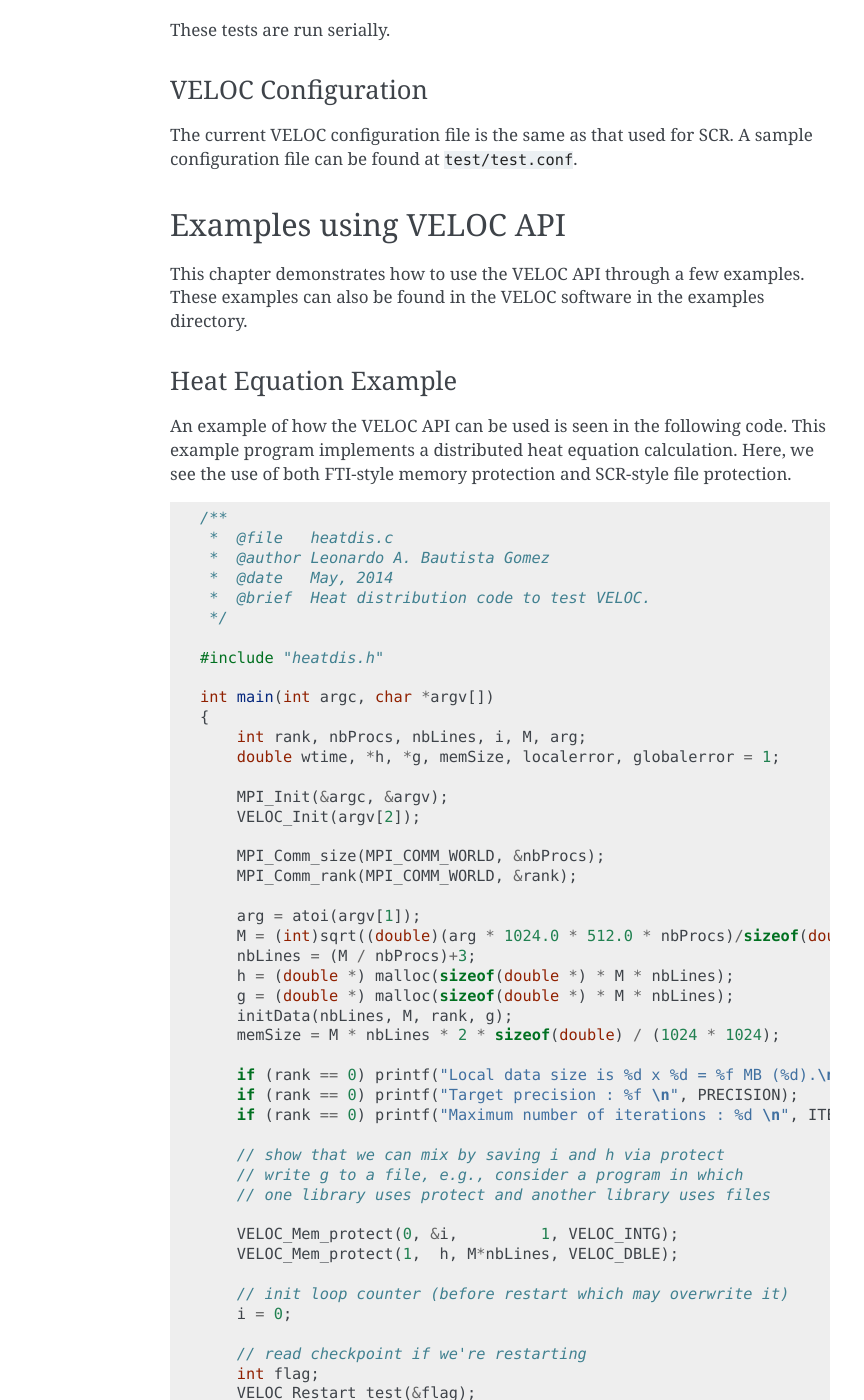
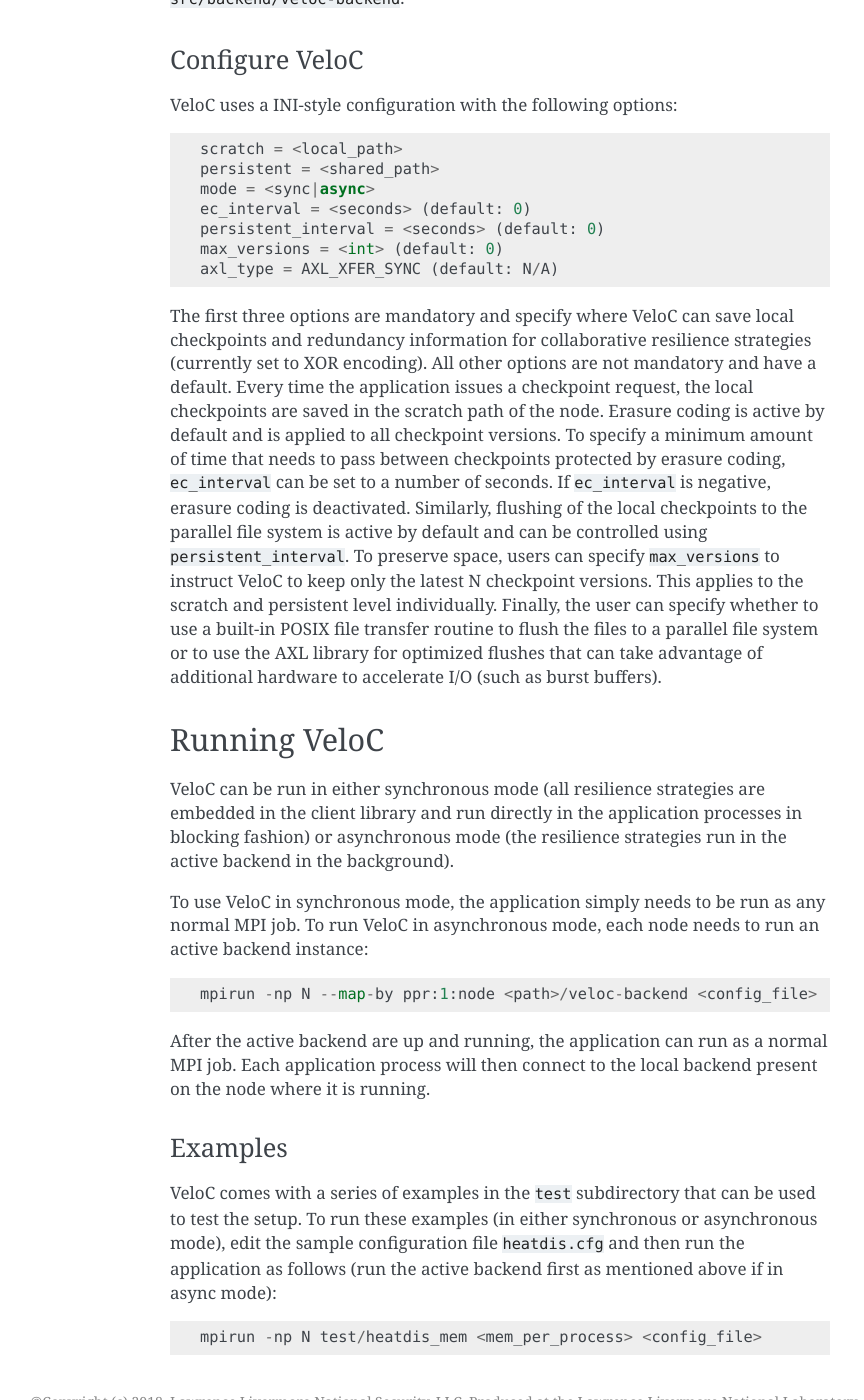
Before and after one commit to ECP-VeloC/VELOC, a Sphinx documentation site: the page built from docs/userguide.rst, in a window 1280 px wide and 1400 px high, scrolled down 1344 px. Shown: the whole window, without its empty margins (250-1114 px from the left). Built offline with Sphinx 7.4.7, drawn with Linux system fonts in a browser that asks for light colours; pages that are not in the unit, such as notebooks, are missing from menus; some of the changed text lies outside the part shown.

Commit message:
Update userguide.rst

```diff
--- a/docs/userguide.rst
+++ b/docs/userguide.rst
@@ -64,217 +64,111 @@
 Who should use this document?
 -----------------------------
 
-| This document is a draft version and is subject to changes.
-| This document is intended for users who wish to use the VELOC software
-  for checkpoint restart. The document discusses how to install,
-  configure and test the software with packaged examples.
+| This document is intended for users who need to run applications that make use of VeloC for checkpoint/restart.
 
 .. _ch:velocsetup:
 
-Setting up the VELOC software
------------------------------
+VeloC Setup
+-----------
 
-This chapter demonstrates how to setup the VELOC software. More
-specifically, it describes how to download, install and compile the
-VELOC code.
+Due to the large number of software and hardware configurations where VeloC
+can run, it must be built from source. Once built and installed, VeloC needs
+to be configured using a configuration file. These aspects are detailed below:
 
-Downloading the VELOC software
-~~~~~~~~~~~~~~~~~~~~~~~~~~~~~~
+Download VeloC
+~~~~~~~~~~~~~~
 
-The VELOC software is currently under development. It is available in a
-git repo at https://xgitlab.cels.anl.gov/ecp-veloc/ftiscr. To get access
-to code, please contact the developers of VELOC.
+The source code of VeloC is publicly available on ``github``. To download it,
+enter the following command:
 
-The software can be downloaded by using the following command. This will
-download the code directory in your current directory.
+::
 
-*git clone*\ https://xgitlab.cels.anl.gov/ecp-veloc/veloc
+   git clone git@github.com:ECP-VeloC/VELOC.git
 
-Installing the VELOC software
-~~~~~~~~~~~~~~~~~~~~~~~~~~~~~
+Install VeloC
+~~~~~~~~~~~~~
 
-Execute the ``./buildme`` script to build and install VELOC. This will
-create two directories ``build`` and ``install``.
+VeloC has an automated installation process based on Python, which depends on several standard libraries.
+These standard libraries may not be present on your system. If that is the case, you need to bootstrap the installation
+process first as follows:
 
-The current VELOC library is implemented on top of SCR. The ``buildme``
-script downloads and installs SCR and its dependency PDSH. It then
-builds the VELOC library and several example programs.
+::
 
-Executing the VELOC examples
-~~~~~~~~~~~~~~~~~~~~~~~~~~~~
+   $bootstrap.sh
 
-To run the examples, move to the ``install`` directory and run
-``make test``.
+Once the bootstrapping has finished, the ``auto-install.py`` script will build and install VeloC and all it dependencies.
+The script can be edited to modify certain compiler options if needed. Common compiler options needed for some machines
+(e.g. Cray) are included as comments. After editing the script, run it as follows:
 
-Currently, VELOC tests a simple heat distribution example. There are 3
-versions of the example, to test the 3 modes of operation of VELOC:
+::
 
--  Memory interface (similar to that of FTI),
--  File interface (similar to that of SCR),
--  Both the memory and file interface.
+   $auto-install.py <destination_path>
 
-Each version of the example creates 3 CMake tests:
+Note that it may be possible that your Python installation will not detect the libraries installed by the bootstrapping
+automatically. In this case, locate the installed libraries and tell Python about them as follows:
 
--  one to start the program,
--  one to test the restart the program,
--  and one to cleanup the files from the test.
+::
 
-These tests are run serially.
+    $setenv PYTHONPATH ~/.local/lib/python3.6/site-packages
 
-VELOC Configuration
-~~~~~~~~~~~~~~~~~~~
+If the installation process was successful, the VeloC client library (and its dependencies) are installed under
+``<destination_path>/lib``. The ``veloc.h`` header needed by the application developers to call the VeloC API is
+installed under ``<destination_path>/include``. The active backend needed to run VeloC in asynchronous mode can be found in
+the source code repository: ``src/backend/veloc-backend``.
 
-The current VELOC configuration file is the same as that used for SCR. A
-sample configuration file can be found at ``test/test.conf``.
+Configure VeloC
+~~~~~~~~~~~~~~~
 
-.. _ch:examples:
+VeloC uses a INI-style configuration with the following options:
 
-Examples using VELOC API
-------------------------
+::
 
-This chapter demonstrates how to use the VELOC API through a few
-examples. These examples can also be found in the VELOC software in the
-examples directory.
+   scratch = <local_path>
+   persistent = <shared_path>
+   mode = <sync|async>
+   ec_interval = <seconds> (default: 0)
+   persistent_interval = <seconds> (default: 0)
+   max_versions = <int> (default: 0)
+   axl_type = AXL_XFER_SYNC (default: N/A)
 
-Heat Equation Example
-~~~~~~~~~~~~~~~~~~~~~
+The first three options are mandatory and specify where VeloC can save local checkpoints and redundancy information
+for collaborative resilience strategies (currently set to XOR encoding). All other options are not
+mandatory and have a default. Every time the application issues a checkpoint request, the local checkpoints are saved
+in the scratch path of the node. Erasure coding is active by default and is applied to all checkpoint versions. To specify
+a minimum amount of time that needs to pass between checkpoints protected by erasure coding, ``ec_interval`` can be set to
+a number of seconds. If ``ec_interval`` is negative, erasure coding is deactivated. Similarly, flushing of the local
+checkpoints to the parallel file system is active by default and can be controlled using ``persistent_interval``. To
+preserve space, users can specify ``max_versions`` to instruct VeloC to keep only the latest N checkpoint versions. This
+applies to the scratch and persistent level individually. Finally, the user can specify whether to use a built-in POSIX
+file transfer routine to flush the files to a parallel file system or to use the AXL library for optimized flushes that can
+take advantage of additional hardware to accelerate I/O (such as burst buffers).
 
-An example of how the VELOC API can be used is seen in the following
-code. This example program implements a distributed heat equation
-calculation. Here, we see the use of both FTI-style memory protection
-and SCR-style file protection.
+.. _ch:velocrun:
 
-.. code:: c
+Running VeloC
+-------------
 
-   /**
-    *  @file   heatdis.c
-    *  @author Leonardo A. Bautista Gomez
-    *  @date   May, 2014
-    *  @brief  Heat distribution code to test VELOC.
-    */
+VeloC can be run in either synchronous mode (all resilience strategies are embedded in the client library and run directly
+in the application processes in blocking fashion) or asynchronous mode (the resilience strategies run in the active backend
+in the background).
 
-   #include "heatdis.h"
+To use VeloC in synchronous mode, the application simply needs to be run as any normal MPI job. To run VeloC in
+asynchronous mode, each node needs to run an active backend instance:
 
-   int main(int argc, char *argv[])
-   {
-       int rank, nbProcs, nbLines, i, M, arg;
-       double wtime, *h, *g, memSize, localerror, globalerror = 1;
+::
 
-       MPI_Init(&argc, &argv);
-       VELOC_Init(argv[2]);
+   mpirun -np N --map-by ppr:1:node <path>/veloc-backend <config_file>
 
-       MPI_Comm_size(MPI_COMM_WORLD, &nbProcs);
-       MPI_Comm_rank(MPI_COMM_WORLD, &rank);
+After the active backend are up and running, the application can run as a normal MPI job. Each application process will
+then connect to the local backend present on the node where it is running.
 
-       arg = atoi(argv[1]);
-       M = (int)sqrt((double)(arg * 1024.0 * 512.0 * nbProcs)/sizeof(double));
-       nbLines = (M / nbProcs)+3;
-       h = (double *) malloc(sizeof(double *) * M * nbLines);
-       g = (double *) malloc(sizeof(double *) * M * nbLines);
-       initData(nbLines, M, rank, g);
-       memSize = M * nbLines * 2 * sizeof(double) / (1024 * 1024);
+Examples
+~~~~~~~~
 
-       if (rank == 0) printf("Local data size is %d x %d = %f MB (%d).\n", M, nbLines, memSize, arg);
-       if (rank == 0) printf("Target precision : %f \n", PRECISION);
-       if (rank == 0) printf("Maximum number of iterations : %d \n", ITER_TIMES);
+VeloC comes with a series of examples in the ``test`` subdirectory that can be used to test the setup. To run these
+examples (in either synchronous or asynchronous mode), edit the sample configuration file ``heatdis.cfg`` and then run
+the application as follows (run the active backend first as mentioned above if in async mode):
 
-       // show that we can mix by saving i and h via protect
-       // write g to a file, e.g., consider a program in which
-       // one library uses protect and another library uses files
+::
 
-       VELOC_Mem_protect(0, &i,         1, VELOC_INTG);
-       VELOC_Mem_protect(1,  h, M*nbLines, VELOC_DBLE);
-
-       // init loop counter (before restart which may overwrite it)
-       i = 0;
-
-       // read checkpoint if we're restarting
-       int flag;
-       VELOC_Restart_test(&flag);
-       if (flag) {
-           char ckptname[VELOC_MAX_NAME];
-           VELOC_Restart_begin(ckptname);
-
-           // build file name for this rank for memory
-           char file[1024];
-           snprintf(file, sizeof(file), "mem.%d", rank);
-
-           // restore protected variables
-           VELOC_Restart_mem(file, VELOC_RECOVER_ALL, NULL, 0);
-
-           // build file name for this rank
-           snprintf(file, sizeof(file), "ckpt.%d", rank);
-
-           // get path to file from VELOC
-           char veloc_file[VELOC_MAX_NAME];
-           VELOC_Route_file(file, veloc_file);
-
-           // open file for writing
-           int valid = 1;
-           FILE* fd = fopen(veloc_file, "rb");
-           if (fd != NULL) {
-               if (fread( g, sizeof(double), M*nbLines, fd) != M*nbLines) { valid = 0; }
-               fclose(fd);
-           } else {
-               // failed to open file
-               valid = 0;
-           }
-
-           VELOC_Restart_end(valid);
-       }
-
-       wtime = MPI_Wtime();
-       while(i < ITER_TIMES)
-       {
-           // write checkpoint if needed
-           int flag;
-           VELOC_Checkpoint_test(&flag);
-           if (flag) {
-               // define a name for this checkpoint
-               char ckptname[VELOC_MAX_NAME];
-               snprintf(ckptname, sizeof(ckptname), "time.%d", i);
-
-               VELOC_Checkpoint_begin(ckptname);
-
-               // build file name for this rank for memory
-               char file[1024];
-               snprintf(file, sizeof(file), "time.%d/mem.%d", i, rank);
-
-               // save protected variables
-               VELOC_Checkpoint_mem(file);
-
-               // build file name for this rank
-               snprintf(file, sizeof(file), "time.%d/ckpt.%d", i, rank);
-
-               // get path to file from VELOC
-               char veloc_file[VELOC_MAX_NAME];
-               VELOC_Route_file(file, veloc_file);
-
-               // open file for writing
-               int valid = 1;
-               FILE* fd = fopen(veloc_file, "wb");
-               if (fd != NULL) {
-                   if (fwrite( g, sizeof(double), M*nbLines, fd) != M*nbLines) { valid = 0; }
-                   fclose(fd);
-               } else {
-                   // failed to open file
-                   valid = 0;
-               }
-
-               VELOC_Checkpoint_end(valid);
-           }
-
-           localerror = doWork(nbProcs, rank, M, nbLines, g, h);
-           if (((i%ITER_OUT) == 0) && (rank == 0)) printf("Step : %d, error = %f\n", i, globalerror);
-           if ((i%REDUCE) == 0) MPI_Allreduce(&localerror, &globalerror, 1, MPI_DOUBLE, MPI_MAX, MPI_COMM_WORLD);
-           if(globalerror < PRECISION) break;
-           i++;
-       }
-       if (rank == 0) printf("Execution finished in %lf seconds.\n", MPI_Wtime() - wtime);
-
-       free(h);
-       free(g);
-       VELOC_Finalize();
-       MPI_Finalize();
-       return 0;
-   }
+   mpirun -np N test/heatdis_mem <mem_per_process> <config_file>
```
